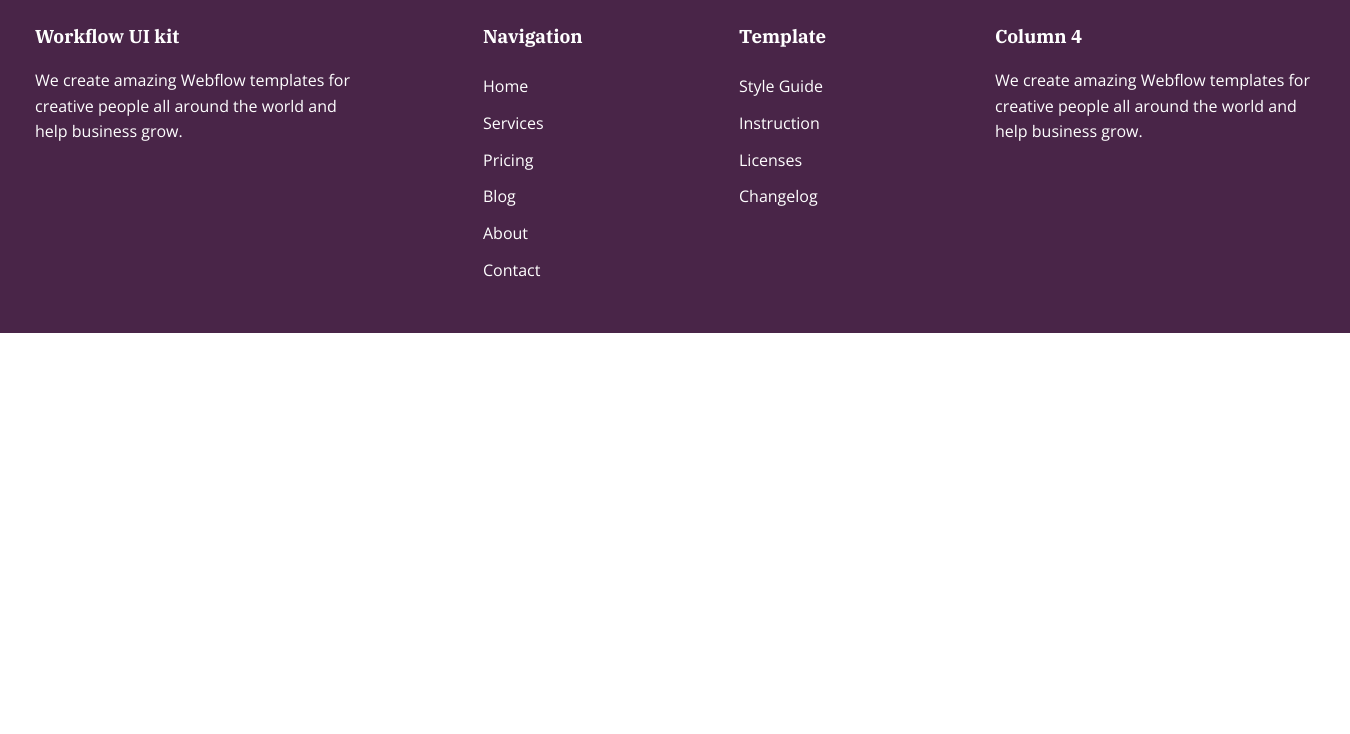
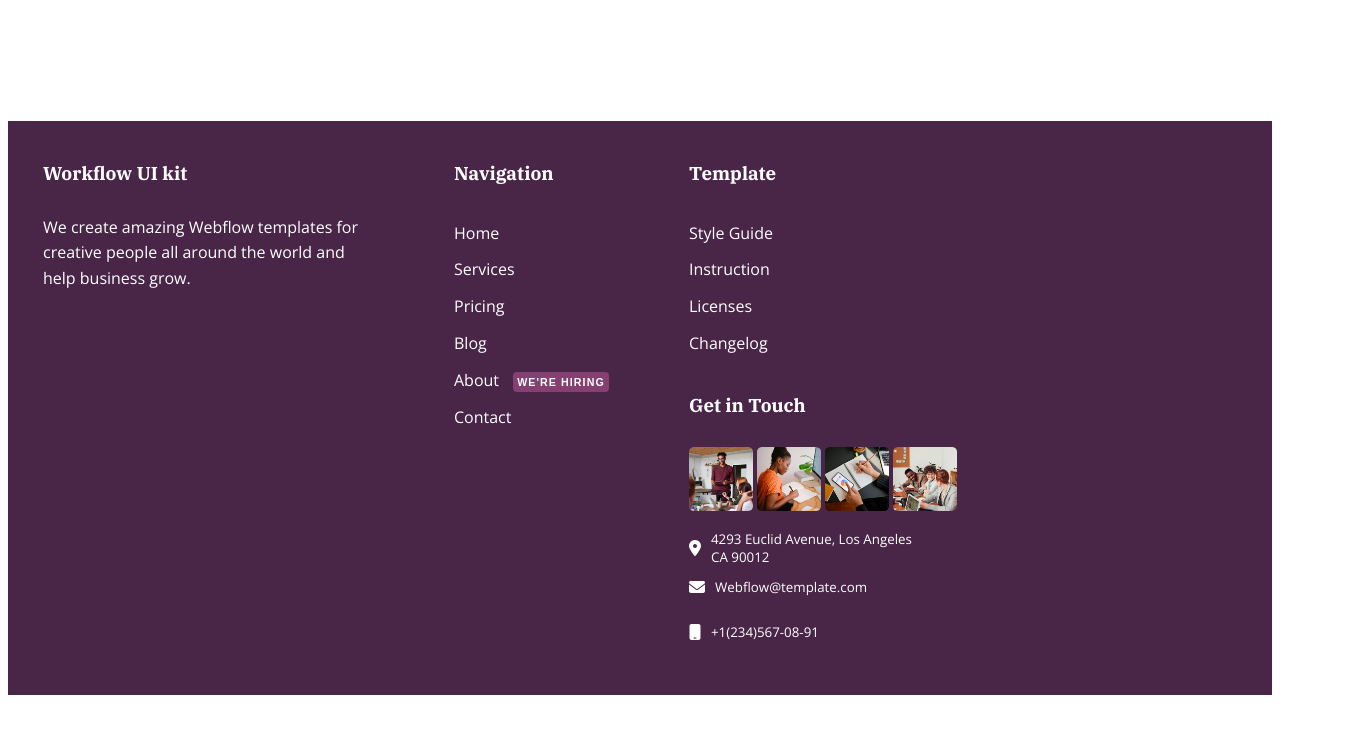
Before and after one commit to basmahieu/End-of-Field-Challenge, a plain HTML site: page exercise-2/index.html in a window 1280 px wide. Shown: the whole page, 1350 px wide, since content can reach past the window. Drawn offline with nearby package versions, Linux system fonts and the light colour scheme.

Commit message:
Finished exercise 2

```diff
--- a/exercise-2/css/style.css
+++ b/exercise-2/css/style.css
@@ -1,16 +1,8 @@
-* {
-  margin: 0;
-  padding: 0;
-}
-
-Body {
+html,
+body {
+  height: 100%;
   font-family: "Open Sans", sans-serif;
   color: #160d2a;
-}
-
-html body {
-  height: 100%;
-  width: 100%;
 }
 
 H1,
@@ -18,7 +10,7 @@ h2,
 H3 {
   font-family: "IBM Plex Serif", serif;
   font-size: 14pt;
-  margin-bottom: 20px;
+  margin-bottom: 30px;
 }
 
 p {
@@ -36,31 +28,59 @@ ul li {
   line-height: 2.3;
 }
 
-.wrapper {
+.container {
+  height: 100%;
+  padding: 0;
+  margin: 0;
+  display: flex;
+  align-items: center;
+  justify-content: center;
+}
+
+/* Button */
+
+button {
+  background-color: #854071;
+  font-size: 8pt;
+  font-weight: 900;
+  text-transform: uppercase;
+  letter-spacing: 0.1em;
+  border: none;
+  padding: 4px;
+  color: white;
+  border-radius: 4px;
+  margin-left: 10px;
+}
+
+/* Footer */
+#wrapper {
   width: 100%;
   max-width: 1280px;
   margin: auto;
 }
 
-footer {
-  display: flex;
-  justify-content: space-between;
+#footer {
+  color: #fff;
   background-color: #492548;
-  color: #ffffff;
   width: 100%;
+  float: left;
   padding-top: 24px;
   padding-bottom: 24px;
+}
+
+.footerFloat {
+  float: left;
+  min-width: 200px;
   padding-left: 35px;
-  padding-right: 35px;
 }
 
 #column-1 {
   width: 25%;
+  margin-right: 60px;
 }
 
 #column-2 {
   width: 10%;
-  margin-bottom: 20px;
 }
 
 #column-3 {
@@ -69,4 +89,37 @@ footer {
 
 #column-4 {
   width: 25%;
+  margin-right: 35px;
 }
+
+/* Contact & Icons in Footer */
+
+section {
+  text-align: left;
+}
+.contact {
+  display: inline-block;
+  text-align: left;
+}
+.contact ul {
+  padding-left: 0;
+}
+.contact li {
+  display: flex;
+  align-items: center;
+  margin-top: -16px;
+}
+.contact li:last-child {
+  margin: 0;
+}
+.contact a {
+  color: white;
+  text-decoration: none;
+}
+
+.contact p {
+  color: white;
+  line-height: 1.4;
+  margin-left: 10px;
+  font-size: 10pt;
+}
--- a/exercise-2/index.html
+++ b/exercise-2/index.html
@@ -1,5 +1,3 @@
-<!DOCTYPE html>
-<html lang="en">
 <!DOCTYPE html>
 <html lang="en">
   <head>
@@ -29,31 +27,34 @@
     <title>End of the field - Exercise 2</title>
   </head>
   <body>
-      <!-- Start Footer -->
-      <div class="wrapper">
-        <footer>
-          <!-- Column 1 -->
-          <div class="footerfloat" id="column-1">
+    <div class="container">
+      <!-- Start Footer Component -->
+      <div id="wrapper">
+        <div id="footer">
+          <!-- column-1 -->
+          <div class="footerFloat" id="column-1">
             <h2>Workflow UI kit</h2>
             <p>
               We create amazing Webflow templates for creative people all around
               the world and help business grow.
             </p>
           </div>
-          <!-- Column 2 -->
-          <div class="footerfloat" id="column-2">
+
+          <!-- column-2 -->
+          <div class="footerFloat" id="column-2">
             <h2>Navigation</h2>
             <ul>
               <li>Home</li>
               <li>Services</li>
               <li>Pricing</li>
               <li>Blog</li>
-              <li>About</li>
+              <li>About <button type="button">We're hiring</button></li>
               <li>Contact</li>
             </ul>
           </div>
-          <!-- Column 3 -->
-          <div class="footerfloat" id="column-3">
+
+          <!-- column-3 -->
+          <div class="footerFloat" id="column-3">
             <h2>Template</h2>
             <ul>
               <li>Style Guide</li>
@@ -62,16 +63,63 @@
               <li>Changelog</li>
             </ul>
           </div>
-          <!-- Column 4 -->
-          <div class="footerfloat" id="column-4">
-            <h2>Column 4</h2>
-            <p>
-              We create amazing Webflow templates for creative people all around
-              the world and help business grow.
+
+          <!-- column-4 -->
+          <div class="footerFloat" id="column-4">
+            <h2>Get in Touch</h2>
+            <img
+              src="img/get-in-touch-img-1.png"
+              alt="get in touch img 1"
+              width="64"
+              height="64"
+            />
+            <img
+              src="img/get-in-touch-img-2.png"
+              alt="get in touch img 2"
+              width="64"
+              height="64"
+            />
+            <img
+              src="img/get-in-touch-img-3.png"
+              alt="get in touch img 3"
+              width="64"
+              height="64"
+            />
+            <img
+              src="img/get-in-touch-img-4.png"
+              alt="get in touch img 4"
+              width="64"
+              height="64"
+            />
+
+            <!-- Contact & Icons in Footer -->
+            <section>
+              <div class="contact">
+                <ul>
+                  <li>
+                    <i class="fas fa-map-marker-alt"></i>
+                    <p class="small">
+                      4293 Euclid Avenue, Los Angeles <br />CA 90012
                     </p>
+                  </li>
+                  <li>
+                    <i class="fas fa-envelope"></i>
+                    <p class="“small”">
+                      Webflow@template.com
+                    </p>
+                  </li>
+                  <li>
+                    <i class="fas fa-mobile"></i>
+                    <p class="“small”">
+                      +1(234)567-08-91
+                    </p>
+                  </li>
+                </ul>
               </div>
-        </footer>
+            </section>
+          </div>
+        </div>
+      </div>
     </div>
   </body>
 </html>
-</html>
```
Lines whose indentation alone changed are shown as unchanged.
